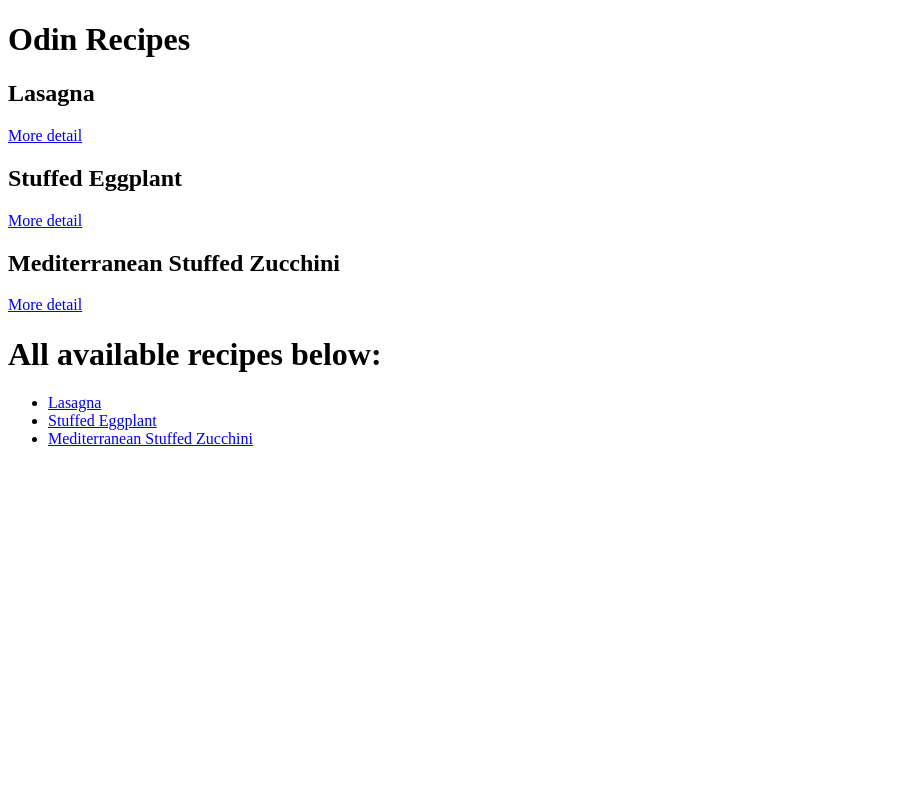
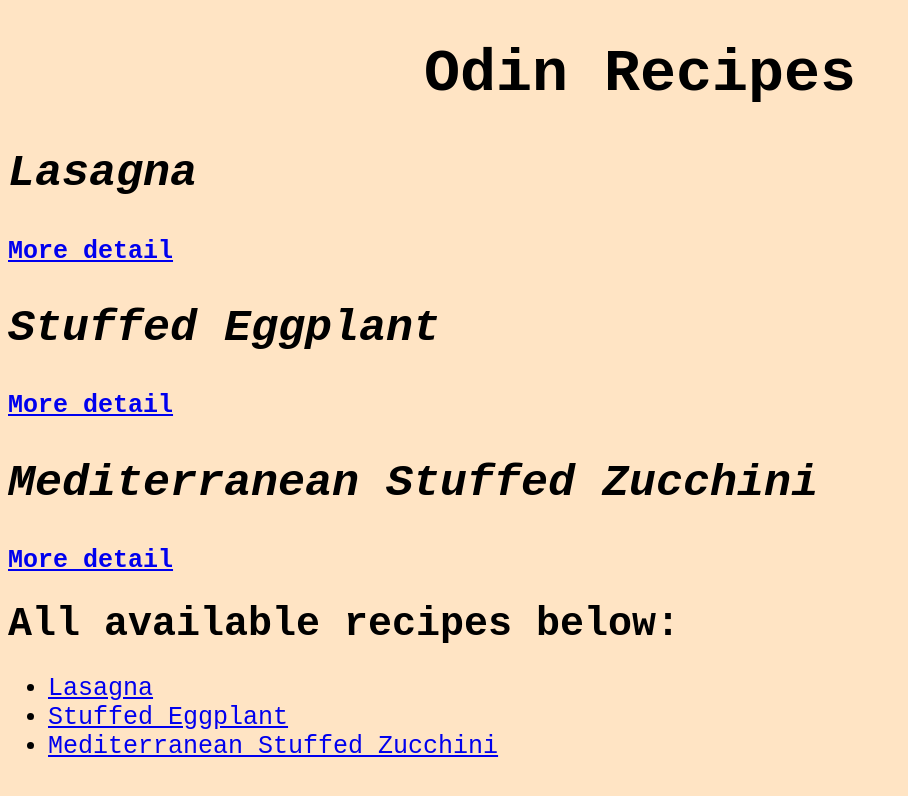
Before and after one commit to tengukosho/odin-recipes, a plain HTML site: page index.html in a window 1280 px wide. Shown: the whole page, without its empty margins (0-908 px from the left). Drawn offline with Linux system fonts and the light colour scheme.

Commit message:
Add CSS style to the web, fix header issues

```diff
--- a/index.html
+++ b/index.html
@@ -1,19 +1,20 @@
 <!DOCTYPE html>
 <html lang="en">
     <head>
+        <link rel="stylesheet" href="style.css">
         <meta charset="utf-8">
         <title>The Odin Recipes</title>
     </head>
     <body>
-        <h1>Odin Recipes</h1>
-        <h2>Lasagna</h2>
-        <a href="recipes/lasagna.html">More detail</a>
-        <h2>Stuffed Eggplant</h2>
-        <a href="recipes/stuffed-eggplant.html">More detail</a>
-        <h2>Mediterranean Stuffed Zucchini</h2>
-        <a href="recipes/zucchini.html">More detail</a>
+        <h1 id="title">Odin Recipes</h1>
+        <h2 class="foodtitle">Lasagna</h2>
+        <a href="recipes/lasagna.html" class="link">More detail</a>
+        <h2 class="foodtitle">Stuffed Eggplant</h2>
+        <a href="recipes/stuffed-eggplant.html" class="link">More detail</a>
+        <h2 class="foodtitle">Mediterranean Stuffed Zucchini</h2>
+        <a href="recipes/zucchini.html" class="link">More detail</a>
         <h1>All available recipes below:</h1>
-        <ul>
+        <ul id="list">
             <li><a href="recipes/lasagna.html">Lasagna</a></li>
             <li><a href="recipes/stuffed-eggplant.html">Stuffed Eggplant</a></li>
             <li><a href="recipes/zucchini.html">Mediterranean Stuffed Zucchini</a></li>
--- /dev/null
+++ b/style.css
@@ -0,0 +1,28 @@
+* {
+    font-family: 'Courier New', Courier, monospace;
+    background-color: bisque;
+}
+h1 {
+    color: black;
+    font-size: 40px;
+}
+.link {
+    font-weight: bolder;
+    font-size: 25px;
+}
+.foodtitle {
+    font-size: 45px;
+    font-weight: bold;
+    font-style: italic;
+}
+#title {
+    text-align: center;
+    font-size: 60px;
+}
+#list {
+    font-size: 25px;
+}
+#button {
+    font-size: 15px;
+    background-color: brown;
+    color: white;
```
Also changed, not shown: recipes/lasagna.html (+9 -1 lines), recipes/stuffed-eggplant.html (+9 -1 lines), recipes/zucchini.html (+9 -1 lines).
